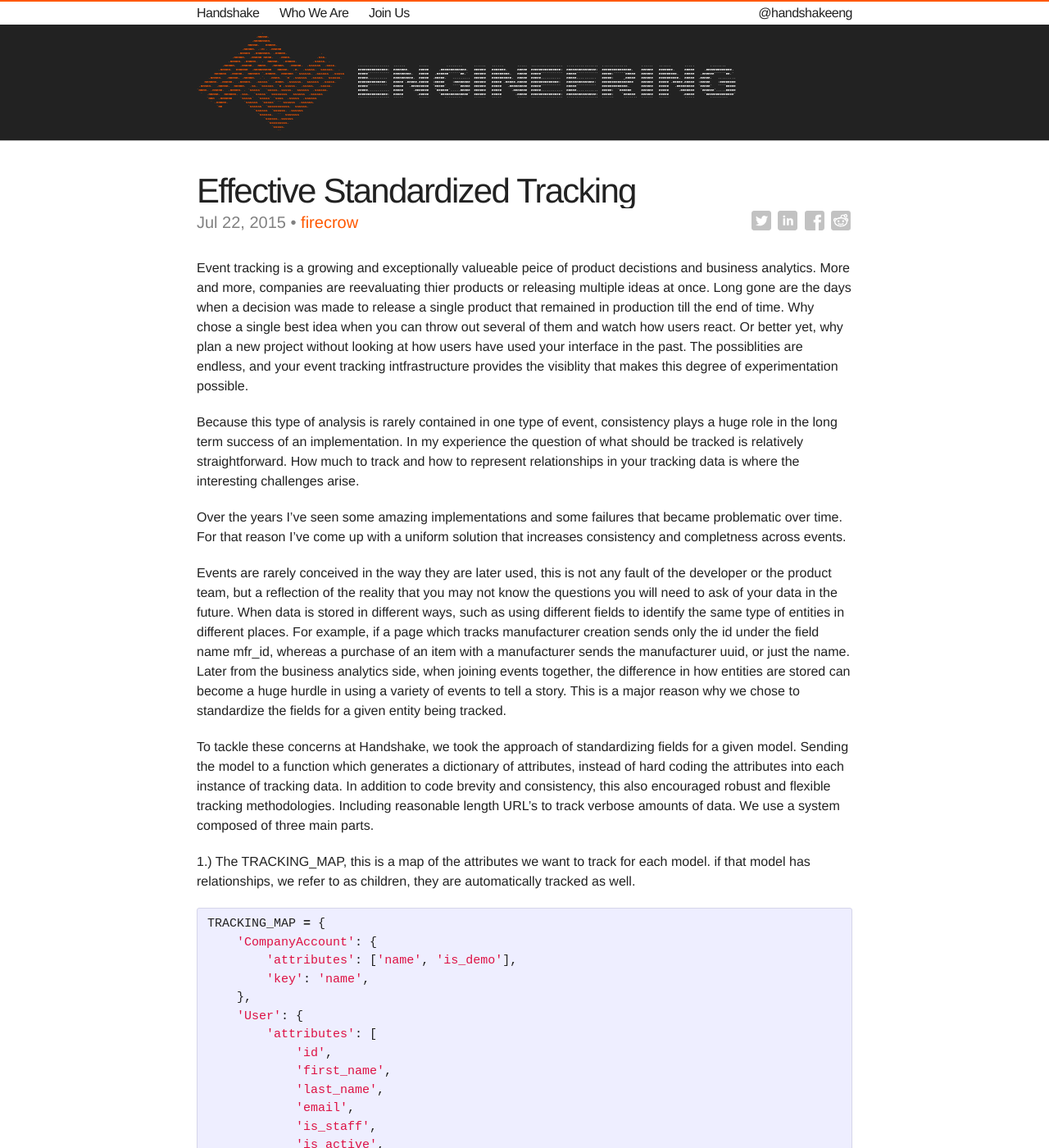
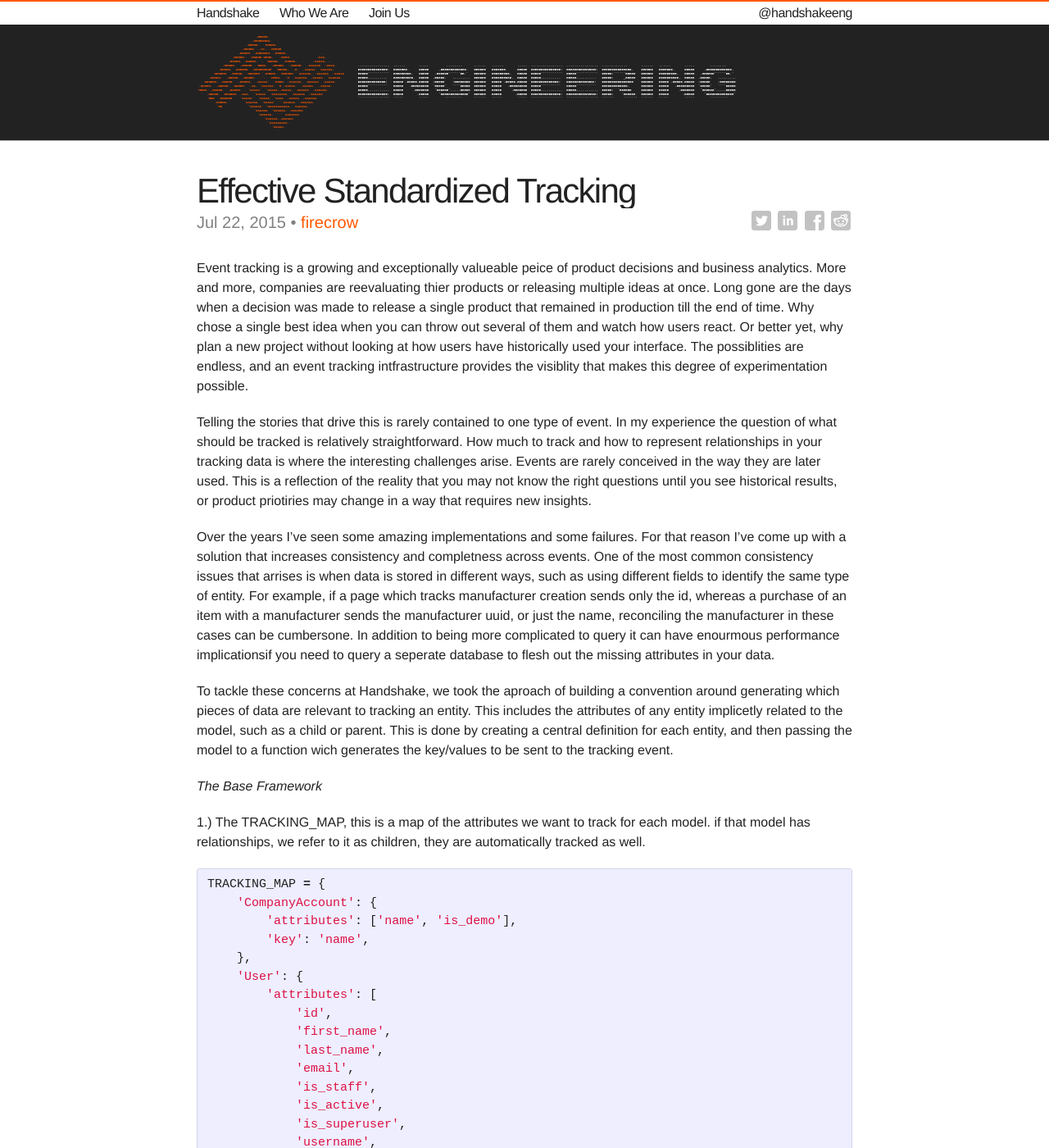
Before and after one commit to handshake/handshake.github.io, a Jekyll site: the page built from _posts/2015-07-22-tracking-values.md, in a window 1280 px wide and 1400 px high. Shown: the whole window at 82% size. Built offline with Jekyll 4.4.1, drawn with Linux system fonts in a browser that asks for light colours; comment, search, counter and statistics services are not loaded.

Commit message:
[tracking-values] first few paragraphs layed down
Signed-off-by: firecrow <firecrow.silvernight@handshake.com>

```diff
--- a/_posts/2015-07-22-tracking-values.md
+++ b/_posts/2015-07-22-tracking-values.md
@@ -7,48 +7,46 @@
 ---
 
 Event tracking is a growing and exceptionally valueable peice of product
-decistions and business analytics.  More and more, companies are reevaluating
+decisions and business analytics.  More and more, companies are reevaluating
 thier products or releasing multiple ideas at once. Long gone are the days when
 a decision was made to release a single product that remained in production
 till the end of time.  Why chose a single best idea when you can throw out
 several of them and watch how users react. Or better yet, why plan a new
-project without looking at how users have used your interface in the past. The
-possiblities are endless, and your event tracking intfrastructure provides the
+project without looking at how users have historically used your interface. The
+possiblities are endless, and an event tracking intfrastructure provides the
 visiblity that makes this degree of experimentation possible.
 
-Because this type of analysis is rarely contained in one type of event,
-consistency plays a huge role in the long term success of an implementation.
+Telling the stories that drive this is rarely contained to one type of event.
 In my experience the question of what should be tracked is relatively
 straightforward. How much to track and how to represent relationships in your
-tracking data is where the interesting challenges arise.
+tracking data is where the interesting challenges arise. Events are rarely
+conceived in the way they are later used. This is a reflection of the reality
+that you may not know the right questions until you see historical results, or
+product priotiries may change in a way that requires new insights.
 
-Over the years I've seen some amazing implementations and some failures that
-became problematic over time. For that reason I've come up with a uniform
-solution that increases consistency and completness across events.
+Over the years I've seen some amazing implementations and some failures. For
+that reason I've come up with a solution that increases consistency and
+completness across events. One of the most common consistency issues that
+arrises is when data is stored in different ways, such as using different
+fields to identify the same type of entity. For example, if a page which tracks
+manufacturer creation sends only the id, whereas a purchase of an item with a
+manufacturer sends the manufacturer uuid, or just the name, reconciling the
+manufacturer in these cases can be cumbersone. In addition to being more
+complicated to query it can have enourmous performance implicationsif you need
+to query a seperate database to flesh out the missing attributes in your data.
 
-Events are rarely conceived in the way they are later used, this is not any
-fault of the developer or the product team, but a reflection of the reality
-that you may not know the questions you will need to ask of your data in the
-future. When data is stored in different ways, such as using different fields
-to identify the same type of entities in different places.  For example, if a
-page which tracks manufacturer creation sends only the id under the field name
-mfr_id, whereas a purchase of an item with a manufacturer sends the
-manufacturer uuid, or just the name. Later from the business analytics side,
-when joining events together, the difference in how entities are stored can
-become a huge hurdle in using a variety of events to tell a story. This is a
-major reason why we chose to standardize the fields for a given entity being
-tracked.
+To tackle these concerns at Handshake, we took the aproach of building a
+convention around generating which pieces of data are relevant to tracking an
+entity. This includes the attributes of any entity implicetly related to the
+model, such as a child or parent. This is done by creating a central
+definition for each entity, and then passing the model to a function wich
+generates the key/values to be sent to the
+tracking event.
 
-To tackle these concerns at Handshake, we took the approach of standardizing
-fields for a given model. Sending the model to a function which generates a
-dictionary of attributes, instead of hard coding the attributes into each
-instance of tracking data. In addition to code brevity and consistency, this also
-encouraged robust and flexible tracking methodologies. Including reasonable
-length URL's to track verbose amounts of data. We use a system composed of
-three main parts.
+*The Base Framework*
 
 1.) The TRACKING_MAP, this is a map of the attributes we want to track for each
-model. if that model has relationships, we refer to as children, they are
+model. if that model has relationships, we refer to it as children, they are
 automatically tracked as well.
 
 {% highlight python %}
@@ -73,7 +71,7 @@
     },
     'BuyerProfile': {
         'attributes': ['uuid','ctime'],
-        'children': ['user'],
+        'related': ['user'],
         'key': 'uuid',
     },
 }
```
